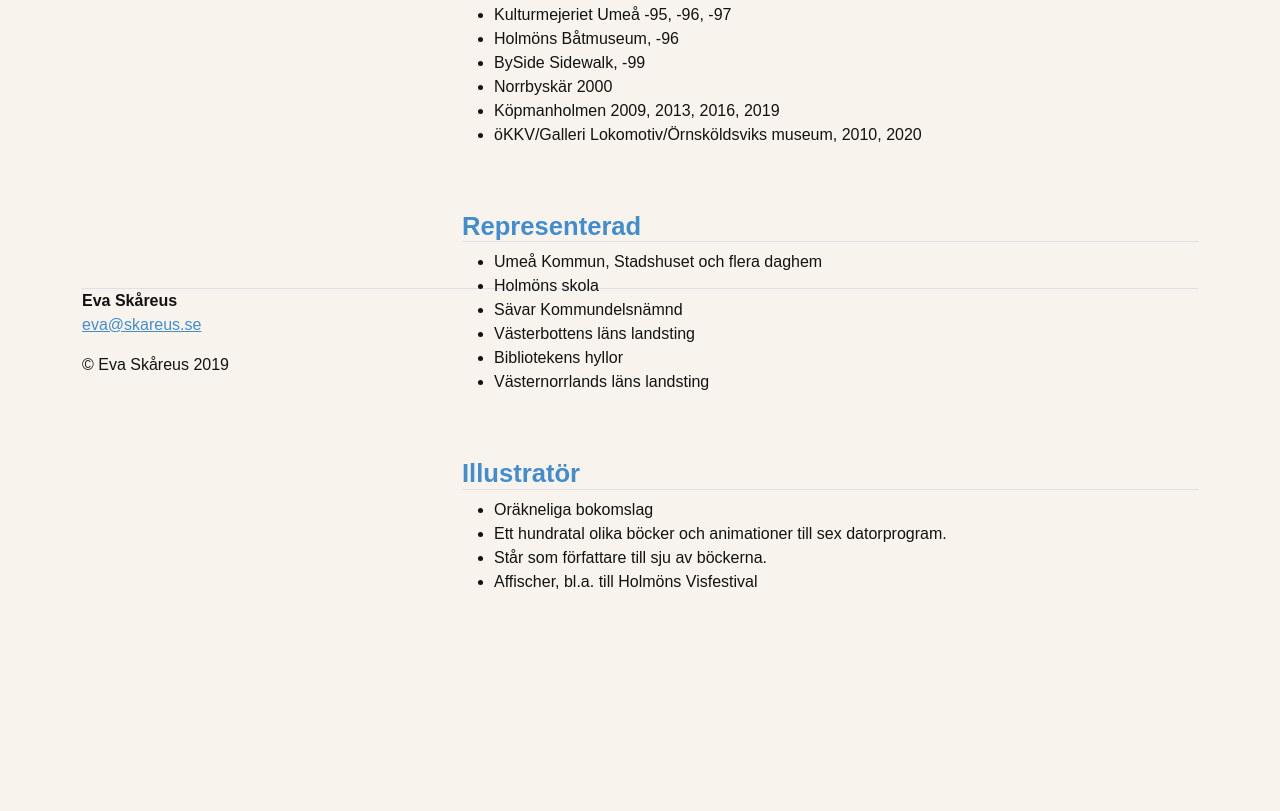
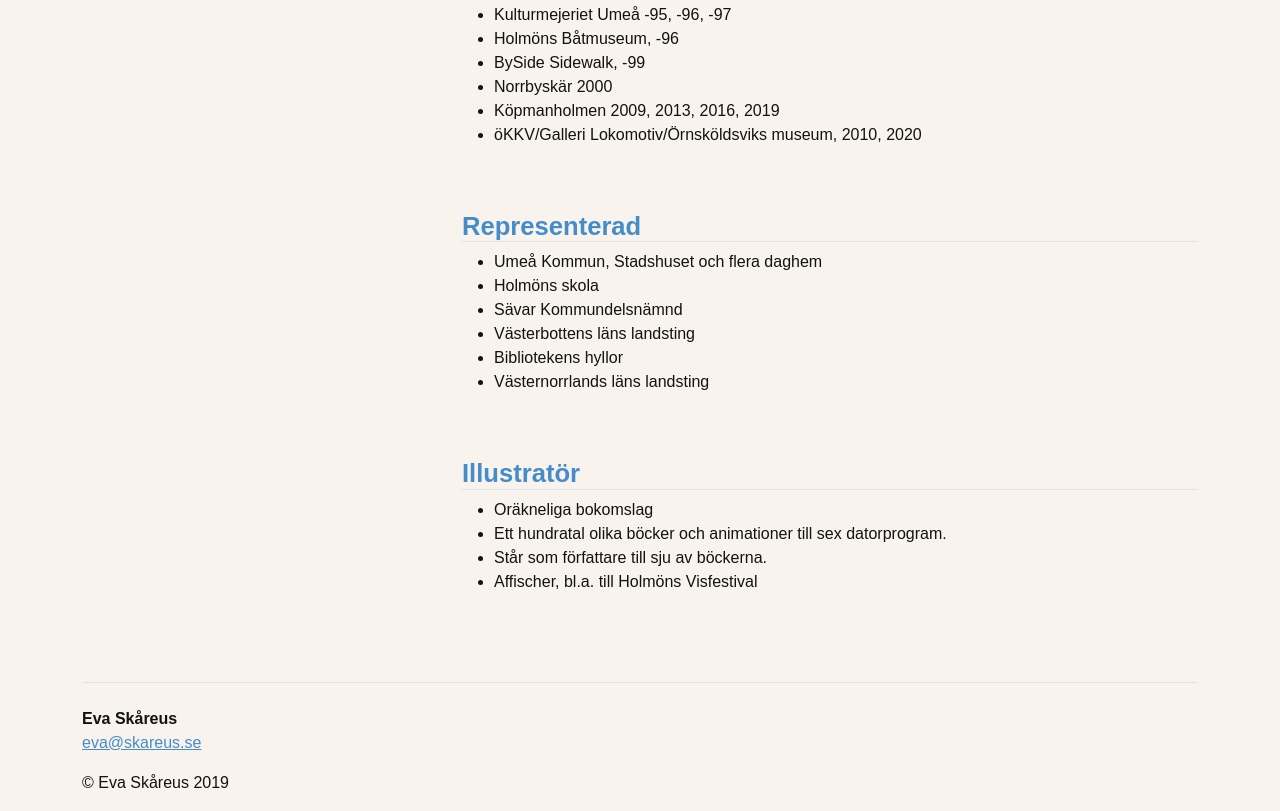
Before and after one commit to jensadev/skareus.se, a website: page src/cv.pug in a window 1280 px wide. Shown: the part 596-1407 px from the top of the page. Before the commit the page ends 1254 px from the top, so only its background shows below. Drawn offline with nearby package versions, Linux system fonts and the light colour scheme; files that its build step writes are made by us from their sources; some icons are missing; a web font is replaced by a local one.

Commit message:
fix: footer

```diff
--- a/src/footer.pug
+++ b/src/footer.pug
@@ -1,5 +1,5 @@
 block footer
-    footer.border-top.mt-auto
+    footer.border-top.mt-4.pt-4
         a(class='btop' href='#' title='Back to Top')
             i(class='fas fa-chevron-up fa-3x')
 
--- a/src/layout.pug
+++ b/src/layout.pug
@@ -1,5 +1,5 @@
 doctype html
-html.h-100(lang="sv")
+html(lang="sv")
   head
     meta(charset="UTF-8")
     meta(name="viewport" content="width=device-width, initial-scale=1.0")
@@ -11,7 +11,7 @@
 
     block head
       title Eva Skåreus
-  body.d-flex.h-100(data-spy='scroll' data-target='#sidenav' data-offset='0')
+  body(data-spy='scroll' data-target='#sidenav' data-offset='0')
     include mixins/main
     .container
       block header
```
Also changed, not shown: docs/books.html, docs/cv.html, docs/footer.html, docs/index.html, docs/layout.html, docs/posters.html, docs/project.html.
